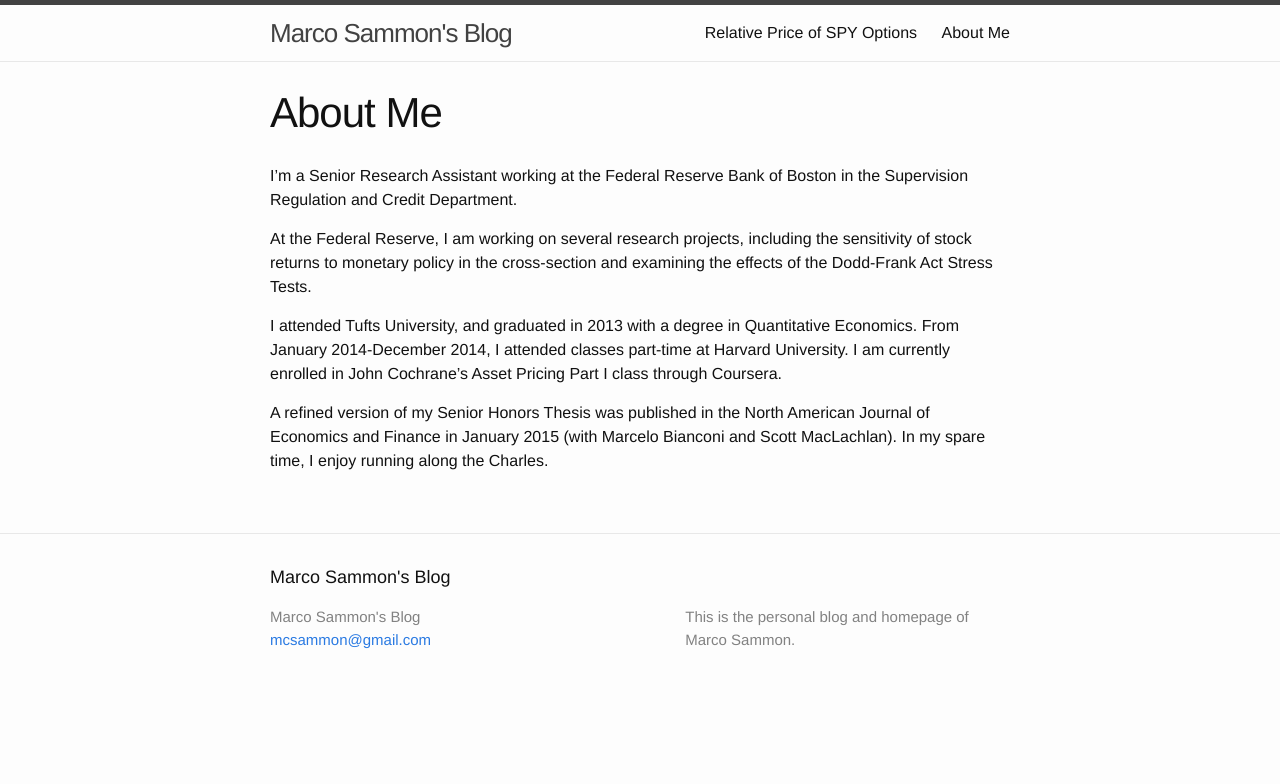
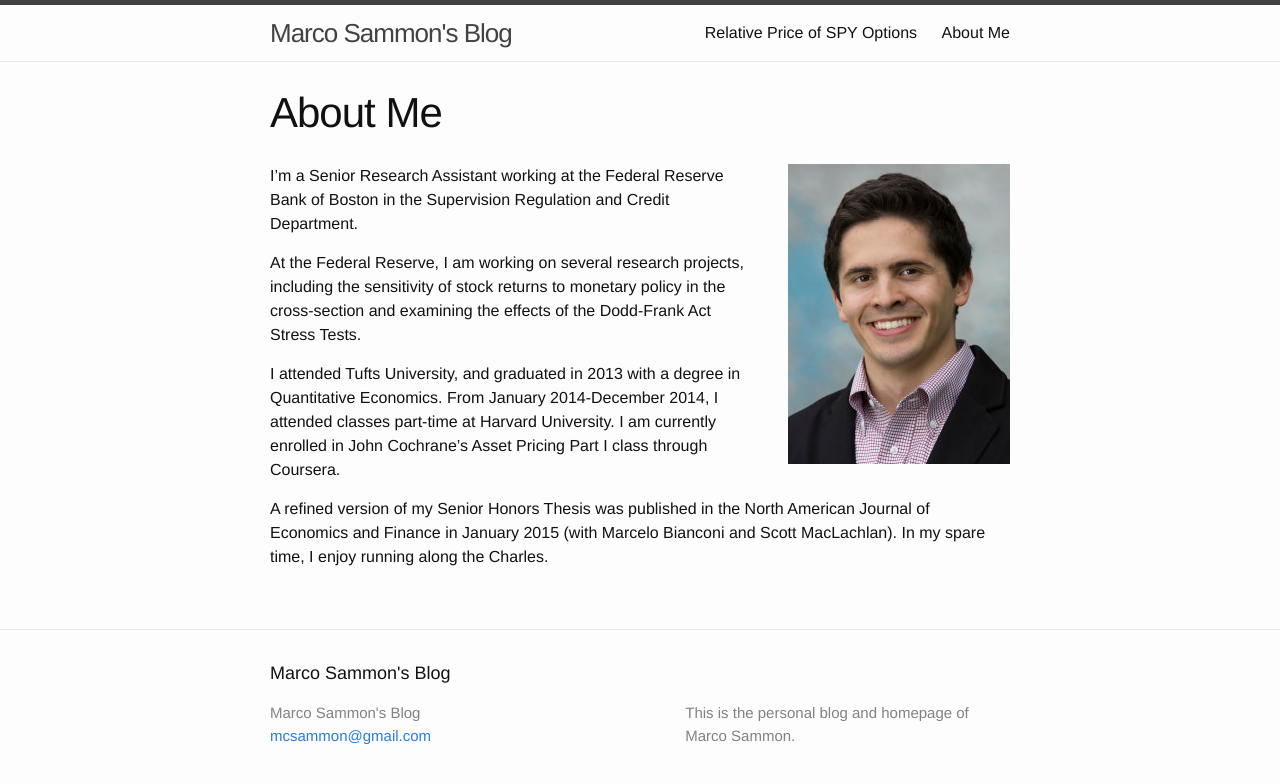
Before and after one commit to mcsammon/mcsammon.github.io, a Jekyll site: the page built from about-me.md, in a window 1280 px wide. Shown: the top 784 px of the page. Built offline with Jekyll 4.4.1, drawn with Linux system fonts in a browser that asks for light colours.

Commit message:
Updated about me page

```diff
--- a/about.md
+++ b/about-me.md
@@ -3,6 +3,8 @@ layout: page
 title: About Me
 permalink: /about-me/
 ---
+
+<img src="/images/Marco_Headshot-222x300.jpg" style="float:right;margin-left:40px">
 
 I’m a Senior Research Assistant working at the Federal Reserve Bank of Boston in
 the Supervision Regulation and Credit Department.
```
